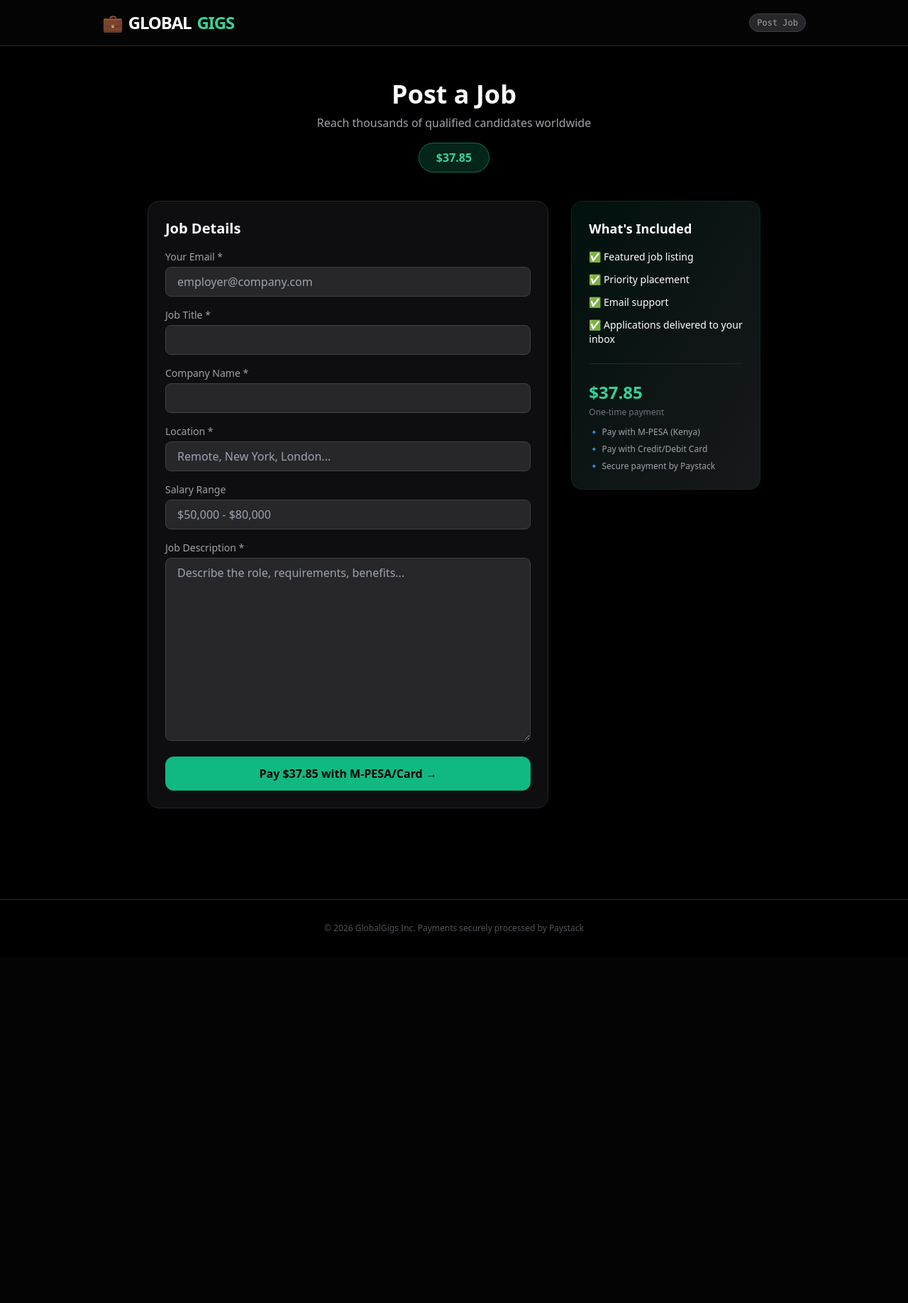
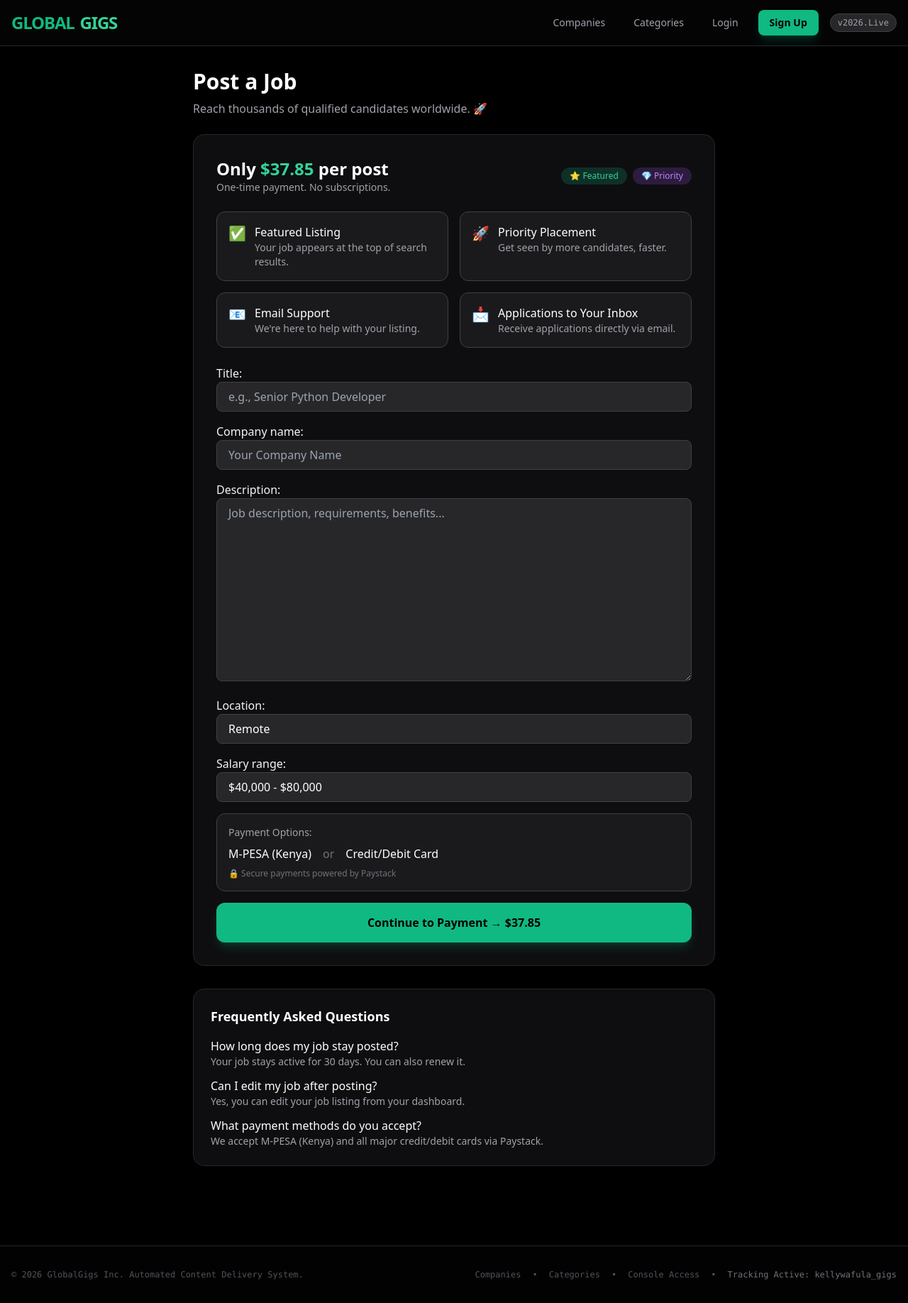
Before and after one commit to kellywafula980-afk/money_site, a Django app: page /post-job/ in a window 1280 px wide. Shown: the whole page at 71% size. Before the commit the page ends 1315 px from the top, so only its background shows below. Run offline with Django 5.2, Linux system fonts and the light colour scheme; some libraries are stand-ins or nearby versions.

Commit message:
SEO improvements: dashboard, categories, post-job meta tags & structured data

```diff
--- a/jobs/templates/jobs/post_job.html
+++ b/jobs/templates/jobs/post_job.html
@@ -1,116 +1,116 @@
-<!DOCTYPE html>
-<html lang="en">
-<head>
-    <meta charset="UTF-8">
-    <meta name="viewport" content="width=device-width, initial-scale=1.0">
-    <title>Post a Job | GlobalGigs</title>
-    <script src="https://cdn.tailwindcss.com"></script>
-</head>
-<body class="bg-black text-white">
+{% extends "base.html" %}
+{% load static %}
 
-    <header class="border-b border-zinc-800 bg-zinc-950/50 backdrop-blur sticky top-0 z-50">
-        <div class="max-w-5xl mx-auto px-4 h-16 flex items-center justify-between">
-            <a href="/" class="flex items-center gap-2 font-black text-2xl tracking-tighter text-white">
-                <span class="text-emerald-500">💼</span> GLOBAL<span class="text-emerald-400">GIGS</span>
-            </a>
-            <span class="text-xs bg-zinc-800 text-zinc-400 px-2.5 py-1 rounded-full font-mono border border-zinc-700">
-                Post Job
-            </span>
+{% block title %}Post a Job – Reach Thousands of Candidates | GlobalGigs{% endblock %}
+
+{% block description %}Post a job on GlobalGiGs and reach thousands of qualified candidates worldwide. Featured listings starting at $37.85. Easy payment with M-PESA or card.{% endblock %}
+
+{% block extra_js %}
+<script type="application/ld+json">
+{
+  "@context": "https://schema.org",
+  "@type": "Product",
+  "name": "Job Posting on GlobalGigs",
+  "description": "Featured job listing with priority placement and email support.",
+  "offers": {
+    "@type": "Offer",
+    "price": "37.85",
+    "priceCurrency": "USD",
+    "availability": "https://schema.org/InStock"
+  },
+  "brand": {
+    "@type": "Brand",
+    "name": "GlobalGigs"
+  }
+}
+</script>
+{% endblock %}
+
+{% block content %}
+<div class="container mx-auto px-4 py-8 max-w-3xl">
+    <h1 class="text-3xl font-bold text-white mb-2">Post a Job</h1>
+    <p class="text-zinc-400 mb-6">Reach thousands of qualified candidates worldwide. 🚀</p>
+
+    <div class="bg-zinc-900/60 border border-zinc-800 rounded-2xl p-6 md:p-8">
+        <div class="flex flex-wrap items-center justify-between mb-6">
+            <div>
+                <h2 class="text-2xl font-bold text-white">Only <span class="text-emerald-400">$37.85</span> per post</h2>
+                <p class="text-zinc-400 text-sm">One-time payment. No subscriptions.</p>
             </div>
-    </header>
-
-    <main class="max-w-4xl mx-auto px-4 py-12">
-        <div class="text-center mb-10">
-            <h1 class="text-4xl font-black text-white mb-2">Post a Job</h1>
-            <p class="text-zinc-400">Reach thousands of qualified candidates worldwide</p>
-            <div class="inline-block mt-4 bg-emerald-500/20 border border-emerald-500/50 rounded-full px-6 py-2">
-                <span class="text-emerald-400 font-bold">$37.85</span>
-                <!--<span class="text-zinc-400"> for 30 days</span>-->
+            <div class="flex items-center gap-2">
+                <span class="text-xs bg-emerald-500/20 text-emerald-400 px-3 py-1 rounded-full">⭐ Featured</span>
+                <span class="text-xs bg-purple-500/20 text-purple-400 px-3 py-1 rounded-full">💎 Priority</span>
             </div>
         </div>
 
-        <div class="grid md:grid-cols-3 gap-8">
-            <!-- Form Section -->
-            <div class="md:col-span-2">
-                <div class="bg-zinc-900/60 border border-zinc-800 rounded-2xl p-6">
-                    <h2 class="text-xl font-bold mb-4">Job Details</h2>
-
-                    {% if messages %}
-                        {% for message in messages %}
-                            <div class="mb-4 p-3 rounded-lg {% if message.tags == 'success' %}bg-emerald-500/20 text-emerald-400 border border-emerald-500/50{% else %}bg-red-500/20 text-red-400 border border-red-500/50{% endif %}">
-                                {{ message }}
+        <div class="grid grid-cols-1 md:grid-cols-2 gap-4 mb-6">
+            <div class="bg-zinc-800/50 border border-zinc-700 rounded-xl p-4 flex items-start gap-3">
+                <span class="text-emerald-400 text-xl">✅</span>
+                <div>
+                    <h3 class="text-white font-medium">Featured Listing</h3>
+                    <p class="text-zinc-400 text-sm">Your job appears at the top of search results.</p>
                 </div>
-                        {% endfor %}
-                    {% endif %}
-
-                    <form method="POST" action="{% url 'initiate_payment' %}">
-                        {% csrf_token %}
-
-                        <div class="mb-4">
-                            <label class="block text-zinc-400 text-sm mb-1">Your Email *</label>
-                            <input type="email" name="email" required class="w-full px-4 py-2 bg-zinc-800 border border-zinc-700 rounded-lg focus:outline-none focus:border-emerald-500" placeholder="employer@company.com">
+            </div>
+            <div class="bg-zinc-800/50 border border-zinc-700 rounded-xl p-4 flex items-start gap-3">
+                <span class="text-emerald-400 text-xl">🚀</span>
+                <div>
+                    <h3 class="text-white font-medium">Priority Placement</h3>
+                    <p class="text-zinc-400 text-sm">Get seen by more candidates, faster.</p>
+                </div>
+            </div>
+            <div class="bg-zinc-800/50 border border-zinc-700 rounded-xl p-4 flex items-start gap-3">
+                <span class="text-emerald-400 text-xl">📧</span>
+                <div>
+                    <h3 class="text-white font-medium">Email Support</h3>
+                    <p class="text-zinc-400 text-sm">We're here to help with your listing.</p>
+                </div>
+            </div>
+            <div class="bg-zinc-800/50 border border-zinc-700 rounded-xl p-4 flex items-start gap-3">
+                <span class="text-emerald-400 text-xl">📩</span>
+                <div>
+                    <h3 class="text-white font-medium">Applications to Your Inbox</h3>
+                    <p class="text-zinc-400 text-sm">Receive applications directly via email.</p>
+                </div>
+            </div>
         </div>
 
-                        <div class="mb-4">
-                            <label class="block text-zinc-400 text-sm mb-1">Job Title *</label>
-                            <input type="text" name="title" required class="w-full px-4 py-2 bg-zinc-800 border border-zinc-700 rounded-lg focus:outline-none focus:border-emerald-500">
+        <form method="POST" action="{% url 'initiate_payment' %}" class="space-y-4">
+            {% csrf_token %}
+            {{ form.as_p }}
+
+            <div class="bg-zinc-800/50 border border-zinc-700 rounded-xl p-4 mt-4">
+                <p class="text-sm text-zinc-400">Payment Options:</p>
+                <div class="flex flex-wrap gap-4 mt-2">
+                    <span class="text-white font-medium">M-PESA (Kenya)</span>
+                    <span class="text-zinc-500">or</span>
+                    <span class="text-white font-medium">Credit/Debit Card</span>
+                </div>
+                <p class="text-xs text-zinc-500 mt-2">🔒 Secure payments powered by Paystack</p>
             </div>
 
-                        <div class="mb-4">
-                            <label class="block text-zinc-400 text-sm mb-1">Company Name *</label>
-                            <input type="text" name="company_name" required class="w-full px-4 py-2 bg-zinc-800 border border-zinc-700 rounded-lg focus:outline-none focus:border-emerald-500">
-                        </div>
-
-                        <div class="mb-4">
-                            <label class="block text-zinc-400 text-sm mb-1">Location *</label>
-                            <input type="text" name="location" required class="w-full px-4 py-2 bg-zinc-800 border border-zinc-700 rounded-lg focus:outline-none focus:border-emerald-500" placeholder="Remote, New York, London...">
-                        </div>
-
-                        <div class="mb-4">
-                            <label class="block text-zinc-400 text-sm mb-1">Salary Range</label>
-                            <input type="text" name="salary_range" class="w-full px-4 py-2 bg-zinc-800 border border-zinc-700 rounded-lg focus:outline-none focus:border-emerald-500" placeholder="$50,000 - $80,000">
-                        </div>
-
-                        <div class="mb-4">
-                            <label class="block text-zinc-400 text-sm mb-1">Job Description *</label>
-                            <textarea name="description" rows="10" required class="w-full px-4 py-2 bg-zinc-800 border border-zinc-700 rounded-lg focus:outline-none focus:border-emerald-500" placeholder="Describe the role, requirements, benefits..."></textarea>
-                        </div>
-
-                        <button type="submit" class="w-full px-6 py-3 bg-emerald-500 hover:bg-emerald-600 text-black font-bold rounded-xl transition">
-                            Pay $37.85 with M-PESA/Card →
+            <button type="submit" class="w-full bg-emerald-500 hover:bg-emerald-600 text-black font-bold py-4 px-6 rounded-xl transition shadow-lg shadow-emerald-500/20">
+                Continue to Payment → $37.85
             </button>
         </form>
     </div>
+
+    <!-- FAQ Section for Structured Data (optional) -->
+    <div class="mt-8 bg-zinc-900/60 border border-zinc-800 rounded-2xl p-6">
+        <h3 class="text-lg font-bold text-white mb-4">Frequently Asked Questions</h3>
+        <div class="space-y-3">
+            <div>
+                <h4 class="text-white font-medium">How long does my job stay posted?</h4>
+                <p class="text-zinc-400 text-sm">Your job stays active for 30 days. You can also renew it.</p>
             </div>
-
-            <!-- Pricing Info -->
             <div>
-                <div class="bg-gradient-to-br from-emerald-950/40 to-zinc-900 border border-emerald-900/40 rounded-2xl p-6 sticky top-24">
-                    <h3 class="text-lg font-bold mb-4">What's Included</h3>
-                    <ul class="space-y-3 text-sm">
-                        <li class="flex items-center gap-2">✅ Featured job listing</li>
-                      <!--  <li class="flex items-center gap-2">✅ 30 days visibility</li>-->
-                        <li class="flex items-center gap-2">✅ Priority placement</li>
-                        <li class="flex items-center gap-2">✅ Email support</li>
-                        <li class="flex items-center gap-2">✅ Applications delivered to your inbox</li>
-                    </ul>
-                    <div class="border-t border-zinc-800 mt-6 pt-6">
-                        <p class="text-2xl font-bold text-emerald-400">$37.85</p>
-                        <p class="text-xs text-zinc-500 mt-1">One-time payment</p>
-                        <div class="mt-3 space-y-2">
-                            <p class="text-xs text-zinc-400">🔹 Pay with M-PESA (Kenya)</p>
-                            <p class="text-xs text-zinc-400">🔹 Pay with Credit/Debit Card</p>
-                            <p class="text-xs text-zinc-400">🔹 Secure payment by Paystack</p>
+                <h4 class="text-white font-medium">Can I edit my job after posting?</h4>
+                <p class="text-zinc-400 text-sm">Yes, you can edit your job listing from your dashboard.</p>
+            </div>
+            <div>
+                <h4 class="text-white font-medium">What payment methods do you accept?</h4>
+                <p class="text-zinc-400 text-sm">We accept M-PESA (Kenya) and all major credit/debit cards via Paystack.</p>
             </div>
         </div>
     </div>
 </div>
-        </div>
-    </main>
-
-    <footer class="border-t border-zinc-800 mt-20 py-8 text-center text-xs text-zinc-600">
-        <p>© 2026 GlobalGigs Inc. Payments securely processed by Paystack</p>
-    </footer>
-
-</body>
-</html>
+{% endblock %}
```
Also changed, not shown: dashboard/templates/dashboard/home.html (added, +64 -0 lines), jobs/templates/jobs/category_list.html (+9 -1 lines), 1 other file. Lines whose indentation alone changed are shown as unchanged.
